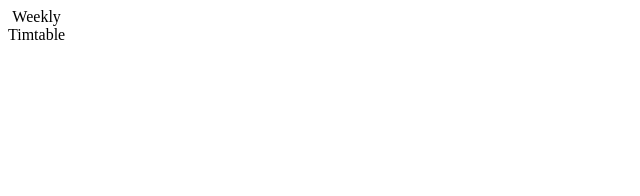
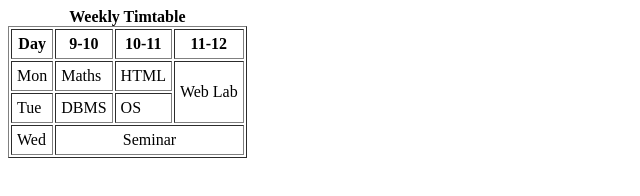
Before and after one commit to dritibose/WDW_0216, a plain HTML site: page Web Designing Workshop Assignment/Assignment-13/index.html in a window 1280 px wide. Shown: the whole page, without its empty margins (0-640 px from the left). Drawn offline with Linux system fonts and the light colour scheme.

Commit message:
Rowspan and Colspan

```diff
--- a/Web Designing Workshop Assignment/Assignment-13/index.html
+++ b/Web Designing Workshop Assignment/Assignment-13/index.html
@@ -3,12 +3,34 @@
         Rowspan and Colspan
     </title>
     <body>
-        <table>
-            <caption>
-                Weekly Timtable
+
+        <table border="1" cellpadding="5">
+            <caption >
+                <b>Weekly Timtable</b>
             </caption>
             <tr>
+                <th>Day</th>
+                <th>9-10</th>
+                <th>10-11</th>
+                <th>11-12</th>
+            </tr>
+            <tr>
+                <td>Mon</td>
+                <td>Maths</td>
+                <td>HTML</td>
+                <td rowspan="2">Web Lab</td>
 
+            </tr>
+            <tr>
+                <td>
+                    Tue
+                </td>
+                <td>DBMS</td>
+                <td>OS</td>
+            </tr>
+            <tr>
+                <td>Wed</td>
+                <td align="center" colspan="3">Seminar</td>
             </tr>
         </table>
     </body>
```
